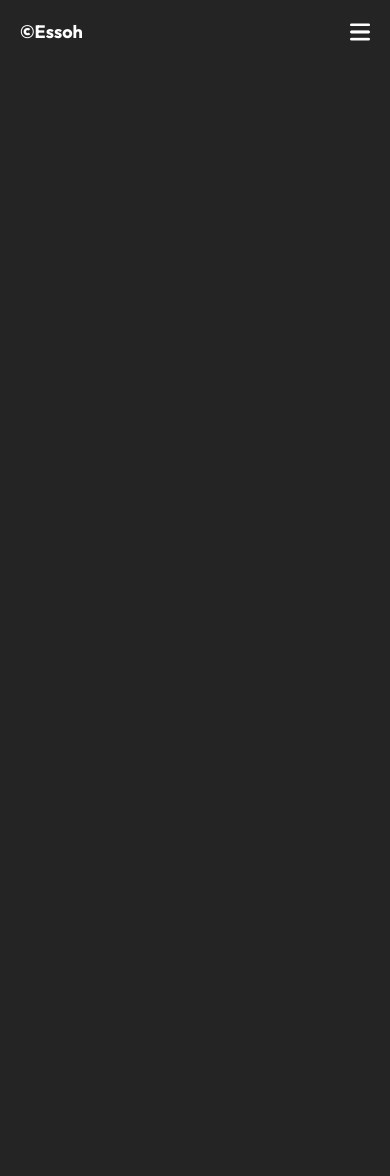
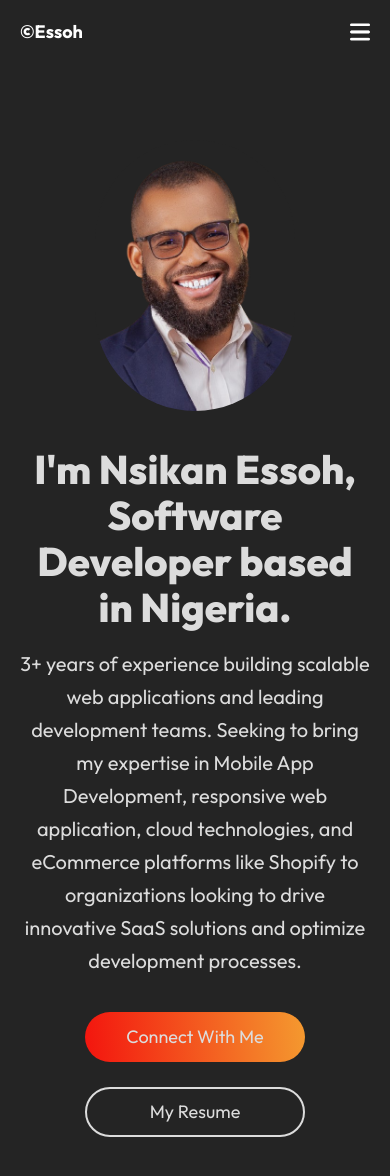
Before and after one commit to EssohCod/My_New_Portfolio, a React (Vite) app: page / in a window 390 px wide. Shown: the top 1176 px of the page. Before the commit the page ends 844 px from the top, so only its background shows below. Built offline with nearby package versions, Linux system fonts and the light colour scheme.

Commit message:
Fixed Home Page  responsive screen

```diff
--- a/src/components/Home/Home.css
+++ b/src/components/Home/Home.css
@@ -9,8 +9,9 @@
     justify-content: center;
 }
 .home img{
-    width: 450px;
+    width: 360px;
     height: auto;
+    border-radius: 160px;
     margin-top: 140px;
 }
 .home h1{
@@ -20,13 +21,6 @@
     line-height: 65px;
     color: #DCDCDC;
 }
-/* .home h1 span{
-    background: linear-gradient(270deg, #F8F8FF 15%, #B0BEC5 100%);
-    background-clip: text;
-    -webkit-background-clip: text;
-    -webkit-text-fill-color: transparent;
-    text-shadow: #000;
-} */
 .home p{
     /* width: 85%; */
     text-align: center;
@@ -86,72 +80,32 @@
 }
 
 @media (min-width: 768px) and (max-width: 991px) {
-    .home{
-        align-items: center;
-        justify-content: center;
-    }
-    .home img{
-        width: 350px;
-    }
-    .home h1{
-        text-align: center;
-        font-size:32px;
-        font-weight: 800;
-        line-height: 35px;
-        color: #B0BEC5;
-        width: 90%;
-        text-align: center;
-        align-items: center;
-        justify-content: center;
-    }
-    .home p{
-        width: 90%;
-        text-align: justify;
-    }
-    .hero_action{
-        display: flex;
-        /* flex-direction: column; */
-        align-items: center;
-        gap: 25px;
-        font-weight: 500;
-        margin-bottom: 50px;
-        color: #DCDCDC;
-        font-family: "Outfit", sans-serif;
-    }
+
 }
 
 @media (max-width: 480px) {
     .home{
-        display: none;
+        display: flex;
+        padding: 0px 0px;
+        width: 90%;
+        margin: 0 auto;
     }
     .home img{
-        width: 300px;
+        width: 200px;
         height: auto;
-
-        align-items: center;
     }
     .home h1{
-        font-size: 38px;
-        font-weight: 700;
-        line-height: 40px;
+        font-size: 40px;
+        line-height: 46px;
     }
     .home p{
-        text-align: justify;
+        margin-top: -18px;
     }
     .hero_action{
         display: flex;
-        /* flex-direction: column; */
-        margin-bottom: 100px;
+        flex-direction: column;
     }
-    .home_connect button{
-        width: 180px;
-        height: 50px;
-        font-size: 18px;
+    .hero_action button{
+        width: 220px;
     }
-    .home_resume button{
-        width: 160px;
-        height: 50px;
-        font-size: 20px;
-    }
-
 }
--- a/src/components/Home/Home.jsx
+++ b/src/components/Home/Home.jsx
@@ -8,7 +8,7 @@ const Home = () => {
     <div id='home' className='home'>
       <img src={profileImg} alt="Essoh" />
 
-        <h1><span>I'm Nsikan Essoh,</span><br /> Software Developer based in Nigeria.</h1>
+        <h1><span>I'm Nsikan Essoh,</span> Software Developer based in Nigeria.</h1>
         <p>3+ years of experience building scalable web applications and leading development teams. Seeking to bring my expertise in Mobile App Development, responsive web application, cloud technologies, and eCommerce platforms like Shopify to organizations looking to drive innovative SaaS solutions and optimize development processes.
         </p>
 
```
Also changed, not shown: src/assets/addFile.png, src/assets/dddd.png (added).
